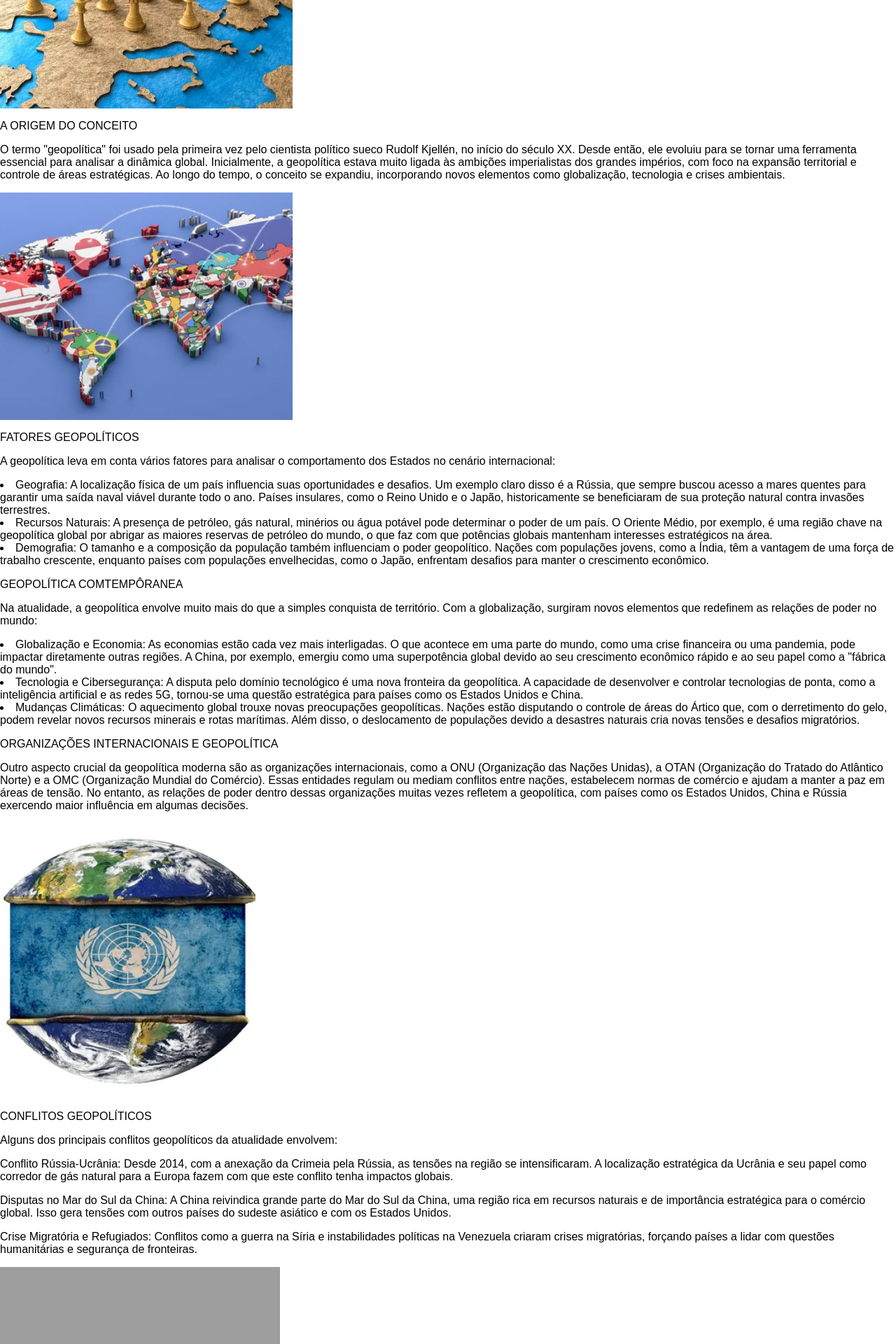
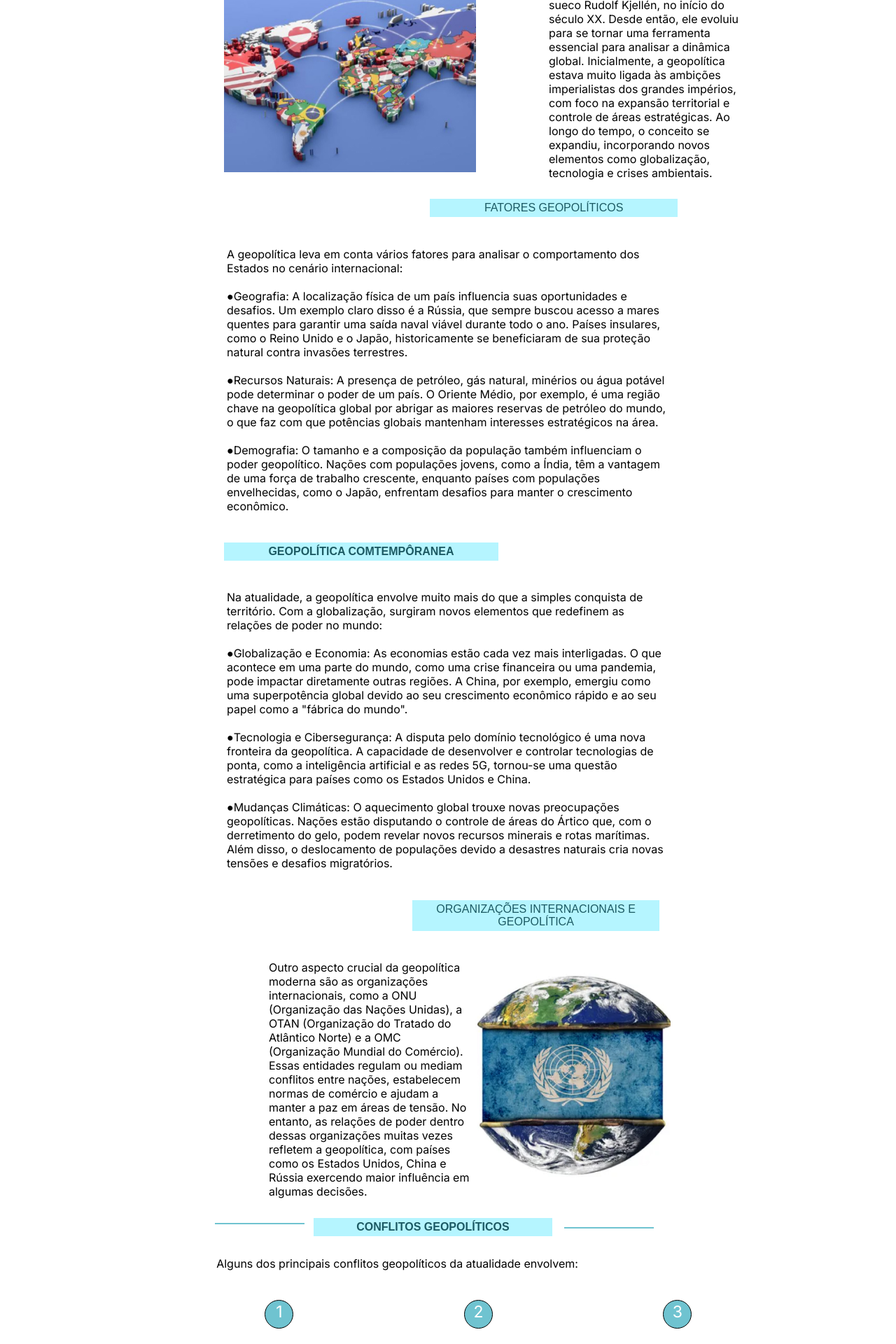
Before and after one commit to RyanHCR/Avante, a PHP site: page /Public/conteudos/geografia/geopolitica.php in a window 1280 px wide. Shown: the part 800-2720 px from the top of the page at 70% size. Run offline with PHP 8.4, Linux system fonts and the light colour scheme; grey boxes are pictures that could not be loaded.

Commit message:
pagina economia - geografia

```diff
--- a/Public/conteudos/geografia/geopolitica.php
+++ b/Public/conteudos/geografia/geopolitica.php
@@ -4,6 +4,7 @@
     <meta name="viewport" content="width=device-width, initial-scale=1.0">
     <title>GEOPOLÍTICA</title>
     <link rel="stylesheet" href="../../../Resources/css/index.css">
+    <link rel="stylesheet" href="../../../Resources/css/geografia.css/geopolitica.css">
 </head>
 <body>
 
@@ -21,39 +22,49 @@
     </div>
 </header>
 
-<img src="../../../Resources/images/imagem1.pngutton-back">VOLTAR</a>
-    <p>Geopolítica é uma área do conhecimento que se dedica ao estudo das relações de poder entre Estados e territórios, bem como a forma como se organizam no sistema-mundo.</p>
-    <p>A geopolítica é um campo de estudo interdisciplinar que examina como fatores geográficos, econômicos e políticos influenciam as relações de poder entre as nações. Esse conceito vai além da simples análise territorial, focando nas estratégias que os países adotam para manter sua soberania, garantir acesso a recursos e se posicionar no cenário internacional. Ao estudar geopolítica, entendemos os motivos por trás de conflitos, alianças e disputas por recursos que moldam o mundo atual.</p>
+<a href="../../materias/geografia.php" class="button-back">VOLTAR</a>
 
-    <p>A geopolítica é um campo de estudo interdisciplinar que examina como fatores geográficos, econômicos e políticos influenciam as relações de poder entre as nações. Esse conceito vai além da simples análise territorial, focando nas estratégias que os países adotam para manter sua soberania, garantir acesso a recursos e se posicionar no cenário internacional. Ao estudar geopolítica, entendemos os motivos por trás de conflitos, alianças e disputas por recursos que moldam o mundo atual.</p>
-    <img src="../../../Resources/images/geopolitica1.jpg">
+<div class="texto1">Geopolítica é uma área do conhecimento que se dedica ao estudo das relações de poder entre Estados e territórios, bem como a forma como se organizam no<br> sistema-mundo.</div>
+<div class="texto2">A geopolítica é um campo de estudo interdisciplinar que examina como fatores geográficos, econômicos e políticos influenciam as relações de poder entre as nações. Esse conceito vai além da simples análise territorial, focando nas estratégias que os países adotam para manter sua soberania, garantir acesso a recursos e se posicionar no cenário internacional. Ao estudar geopolítica, entendemos os motivos por trás de conflitos, alianças e disputas por recursos que moldam o mundo atual.</div>
 
-    <p>A ORIGEM DO CONCEITO</p>
-    <p>O termo "geopolítica" foi usado pela primeira vez pelo cientista político sueco Rudolf Kjellén, no início do século XX. Desde então, ele evoluiu para se tornar uma ferramenta essencial para analisar a dinâmica global. Inicialmente, a geopolítica estava muito ligada às ambições imperialistas dos grandes impérios, com foco na expansão territorial e controle de áreas estratégicas. Ao longo do tempo, o conceito se expandiu, incorporando novos elementos como globalização, tecnologia e crises ambientais.</p>
-    <img src="../../../Resources/images/geopolitica3.jpg">
+<div class="imagem1"><img src="../../../Resources/images/geopolitica1.jpg"></div>
 
-    <p>FATORES GEOPOLÍTICOS</p>
-    <p>A geopolítica leva em conta vários fatores para analisar o comportamento dos Estados no cenário internacional:</p>
-    <li>Geografia: A localização física de um país influencia suas oportunidades e desafios. Um exemplo claro disso é a Rússia, que sempre buscou acesso a mares quentes para garantir uma saída naval viável durante todo o ano. Países insulares, como o Reino Unido e o Japão, historicamente se beneficiaram de sua proteção natural contra invasões terrestres.</li>
-    <li>Recursos Naturais: A presença de petróleo, gás natural, minérios ou água potável pode determinar o poder de um país. O Oriente Médio, por exemplo, é uma região chave na geopolítica global por abrigar as maiores reservas de petróleo do mundo, o que faz com que potências globais mantenham interesses estratégicos na área.</li>
-    <li>Demografia: O tamanho e a composição da população também influenciam o poder geopolítico. Nações com populações jovens, como a Índia, têm a vantagem de uma força de trabalho crescente, enquanto países com populações envelhecidas, como o Japão, enfrentam desafios para manter o crescimento econômico.</li>
+<div class="texto3">A ORIGEM DO CONCEITO</div>
+<div class="texto4">O termo "geopolítica" foi usado pela primeira vez pelo cientista político sueco Rudolf Kjellén, no início do século XX. Desde então, ele evoluiu para se tornar uma ferramenta essencial para analisar a dinâmica global. Inicialmente, a geopolítica estava muito ligada às ambições imperialistas dos grandes impérios, com foco na expansão territorial e controle de áreas estratégicas. Ao longo do tempo, o conceito se expandiu, incorporando novos elementos como globalização, tecnologia e crises ambientais.</div>
+<div class="imagem2"><img src="../../../Resources/images/geopolitica3.jpg"></div>
 
-    <p>GEOPOLÍTICA COMTEMPÔRANEA</p>
-    <p>Na atualidade, a geopolítica envolve muito mais do que a simples conquista de território. Com a globalização, surgiram novos elementos que redefinem as relações de poder no mundo:</p>
-    <li>Globalização e Economia: As economias estão cada vez mais interligadas. O que acontece em uma parte do mundo, como uma crise financeira ou uma pandemia, pode impactar diretamente outras regiões. A China, por exemplo, emergiu como uma superpotência global devido ao seu crescimento econômico rápido e ao seu papel como a "fábrica do mundo".</li>
-    <li>Tecnologia e Cibersegurança: A disputa pelo domínio tecnológico é uma nova fronteira da geopolítica. A capacidade de desenvolver e controlar tecnologias de ponta, como a inteligência artificial e as redes 5G, tornou-se uma questão estratégica para países como os Estados Unidos e China.</li>
-    <li>Mudanças Climáticas: O aquecimento global trouxe novas preocupações geopolíticas. Nações estão disputando o controle de áreas do Ártico que, com o derretimento do gelo, podem revelar novos recursos minerais e rotas marítimas. Além disso, o deslocamento de populações devido a desastres naturais cria novas tensões e desafios migratórios.</li>
+<div class="texto5">FATORES GEOPOLÍTICOS</div>
+<div class="texto6">A geopolítica leva em conta vários fatores para analisar o comportamento dos Estados no cenário internacional:<br><br>
+   &#9679;Geografia: A localização física de um país influencia suas oportunidades e desafios. Um exemplo claro disso é a Rússia, que sempre buscou acesso a mares quentes para garantir uma saída naval viável durante todo o ano. Países insulares, como o Reino Unido e o Japão, historicamente se beneficiaram de sua proteção natural contra invasões terrestres.<br><br>
+   &#9679;Recursos Naturais: A presença de petróleo, gás natural, minérios ou água potável pode determinar o poder de um país. O Oriente Médio, por exemplo, é uma região chave na geopolítica global por abrigar as maiores reservas de petróleo do mundo, o que faz com que potências globais mantenham interesses estratégicos na área.<br><br>
+   &#9679;Demografia: O tamanho e a composição da população também influenciam o poder geopolítico. Nações com populações jovens, como a Índia, têm a vantagem de uma força de trabalho crescente, enquanto países com populações envelhecidas, como o Japão, enfrentam desafios para manter o crescimento econômico.</div>
 
-    <p>ORGANIZAÇÕES INTERNACIONAIS E GEOPOLÍTICA</p>
-    <p>Outro aspecto crucial da geopolítica moderna são as organizações internacionais, como a ONU (Organização das Nações Unidas), a OTAN (Organização do Tratado do Atlântico Norte) e a OMC (Organização Mundial do Comércio). Essas entidades regulam ou mediam conflitos entre nações, estabelecem normas de comércio e ajudam a manter a paz em áreas de tensão. No entanto, as relações de poder dentro dessas organizações muitas vezes refletem a geopolítica, com países como os Estados Unidos, China e Rússia exercendo maior influência em algumas decisões.</p>
-    <img src="../../../Resources/images/geopolitica2.jpg">
+   <div class="texto7">GEOPOLÍTICA COMTEMPÔRANEA</div>
+   <div class="texto8">Na atualidade, a geopolítica envolve muito mais do que a simples conquista de território. Com a globalização, surgiram novos elementos que redefinem as relações de poder no mundo:<br><br>
+   &#9679;Globalização e Economia: As economias estão cada vez mais interligadas. O que acontece em uma parte do mundo, como uma crise financeira ou uma pandemia, pode impactar diretamente outras regiões. A China, por exemplo, emergiu como uma superpotência global devido ao seu crescimento econômico rápido e ao seu papel como a "fábrica do mundo".<br><br>
+   &#9679;Tecnologia e Cibersegurança: A disputa pelo domínio tecnológico é uma nova fronteira da geopolítica. A capacidade de desenvolver e controlar tecnologias de ponta, como a inteligência artificial e as redes 5G, tornou-se uma questão estratégica para países como os Estados Unidos e China.<br><br>
+   &#9679;Mudanças Climáticas: O aquecimento global trouxe novas preocupações geopolíticas. Nações estão disputando o controle de áreas do Ártico que, com o derretimento do gelo, podem revelar novos recursos minerais e rotas marítimas. Além disso, o deslocamento de populações devido a desastres naturais cria novas tensões e desafios migratórios.</div>
 
-    <p>CONFLITOS GEOPOLÍTICOS</p>
-    <p>Alguns dos principais conflitos geopolíticos da atualidade envolvem:</p>
-    <p>Conflito Rússia-Ucrânia: Desde 2014, com a anexação da Crimeia pela Rússia, as tensões na região se intensificaram. A localização estratégica da Ucrânia e seu papel como corredor de gás natural para a Europa fazem com que este conflito tenha impactos globais.</p>
-    <p>Disputas no Mar do Sul da China: A China reivindica grande parte do Mar do Sul da China, uma região rica em recursos naturais e de importância estratégica para o comércio global. Isso gera tensões com outros países do sudeste asiático e com os Estados Unidos.</p>
-    <p>Crise Migratória e Refugiados: Conflitos como a guerra na Síria e instabilidades políticas na Venezuela criaram crises migratórias, forçando países a lidar com questões humanitárias e segurança de fronteiras.</p>
-    <img src="../../../Resources/images/geopolitica4.jpg">
+   <div class="texto9">ORGANIZAÇÕES INTERNACIONAIS E GEOPOLÍTICA</div>
+   <div class="texto10">Outro aspecto crucial da geopolítica moderna são as organizações internacionais, como a ONU (Organização das Nações Unidas), a OTAN (Organização do Tratado do Atlântico Norte) e a OMC (Organização Mundial do Comércio). Essas entidades regulam ou mediam conflitos entre nações, estabelecem normas de comércio e ajudam a manter a paz em áreas de tensão. No entanto, as relações de poder dentro dessas organizações muitas vezes refletem a geopolítica, com países como os Estados Unidos, China e Rússia exercendo maior influência em algumas decisões.</div>
+   <div class="imagem3"><img src="../../../Resources/images/geopolitica2.jpg"></div>
+
+   <div class="linha1">-</div> <!-- Linha colorida -->
+   <div class="texto11">CONFLITOS GEOPOLÍTICOS</div>
+    <div class="linha2">-</div> <!-- Linha colorida -->
+    <div class="texto12">Alguns dos principais conflitos geopolíticos da atualidade envolvem:</div>
+
+<div class="container">
+    <div class="numero1">1</div>
+    <div class="numero2">2</div>
+    <div class="numero3">3</div>
+</div>
+<div class="container2">
+<div class="tabela1">Conflito Rússia-Ucrânia: <br>Desde 2014, com a anexação da Crimeia pela Rússia, as tensões na região se intensificaram. A localização estratégica da Ucrânia e seu papel como corredor de gás natural para a Europa fazem com que este conflito tenha impactos globais.</div>
+<div class="tabela2">Disputas no Mar do Sul da China: A China reivindica grande parte do Mar do Sul da China, uma região rica em recursos naturais e de importância estratégica para o comércio global. Isso gera tensões com outros países do sudeste asiático e com os Estados Unidos.</div>
+<div class="tabela3">Crise Migratória e Refugiados: Conflitos como a guerra na Síria e instabilidades políticas na Venezuela criaram crises migratórias, forçando países a lidar com questões humanitárias e segurança de fronteiras.</div>
+</div>
+<div class="imagem4"><img src="../../../Resources/images/geopolitica4.jpg"></div>
     <p></p>
     <p></p>
     <p></p>
--- /dev/null
+++ b/Resources/css/geografia.css/geopolitica.css
@@ -0,0 +1,236 @@
+@import url('https://fonts.googleapis.com/css2?family=Inter:ital,opsz,wght@0,14..32,100..900;1,14..32,100..900&display=swap');
+.texto1 {
+    background-color: #B5F5FF; /* Cor de fundo do quadrado */
+    color: black; /* Cor do texto */
+    font-weight: bold;
+    padding: 20px; /* Espaçamento interno */
+    width: 48%;
+    height: 50px;
+    margin-left: 25%;
+}
+.texto2{
+    background-color: white; /* Cor de fundo do quadrado */
+    color:black; /* Cor do texto */
+    padding: 4px; /* Espaçamento interno */
+    width: 23%;
+    margin-top: 3%;
+    height: 230px;
+    margin-left: 380px;
+    font-family: "Inter", sans-serif;
+}
+.imagem1 img {
+    margin-left:51%;
+    width: 340px;
+    height: 260px;
+    margin-top: -17%;
+}
+.texto3{
+    background-color: #B5F5FF; /* Cor de fundo do quadrado */
+    color:#1C5A63; /* Cor do texto */
+    padding: 4px; /* Espaçamento interno */
+    text-align: center;
+    width: 30%;
+    margin-top: 3%;
+    font-weight: bold;
+    margin-left:25%;
+}
+.texto4{
+    background-color: white; /* Cor de fundo do quadrado */
+    color:black; /* Cor do texto */
+    padding: 4px; /* Espaçamento interno */
+    width: 23%;
+    margin-top: 3%;
+    height: 230px;
+    margin-left: 780px;
+    font-family: "Inter", sans-serif;
+}
+.imagem2 img {
+    margin-left:25%;
+    width: 360px;
+    height: 260px;
+    margin-top: -16%;
+}
+.texto5{
+    background-color: #B5F5FF; /* Cor de fundo do quadrado */
+    color:#1C5A63; /* Cor do texto */
+    padding: 4px; /* Espaçamento interno */
+    text-align: center;
+    margin-left: 48%;
+    width: 27%;
+    margin-top: 3%;
+}
+.texto6{
+    background-color: white; /* Cor de fundo do quadrado */
+    color:#000000; /* Cor do texto */
+    padding: 4px; /* Espaçamento interno */
+    width: 49%;
+    margin-top: 3%;
+    margin-left:25%;
+    font-family: "Inter", sans-serif;
+}
+.texto7{
+    background-color: #B5F5FF; /* Cor de fundo do quadrado */
+    color:#1C5A63; /* Cor do texto */
+    padding: 4px; /* Espaçamento interno */
+    text-align: center;
+    width: 30%;
+    margin-top: 3%;
+    font-weight: bold;
+    margin-left:25%;
+}
+.texto8{
+    background-color: white; /* Cor de fundo do quadrado */
+    color:#000000; /* Cor do texto */
+    padding: 4px; /* Espaçamento interno */
+    width: 49%;
+    margin-top: 3%;
+    margin-left:25%;
+    font-family: "Inter", sans-serif;
+}
+.texto9{
+    background-color: #B5F5FF; /* Cor de fundo do quadrado */
+    color:#1C5A63; /* Cor do texto */
+    padding: 4px; /* Espaçamento interno */
+    text-align: center;
+    margin-left: 46%;
+    width: 27%;
+    margin-top: 3%;
+}
+.texto10{
+    background-color: white; /* Cor de fundo do quadrado */
+    color:black; /* Cor do texto */
+    padding: 4px; /* Espaçamento interno */
+    width: 23%;
+    margin-top: 3%;
+    height: 230px;
+    margin-left: 380px;
+    font-family: "Inter", sans-serif;
+}
+.imagem3 img {
+    margin-left:53%;
+    width: 280px;
+    height: 320px;
+    margin-top: -18%;
+}
+.linha1 {
+    height: 2px; /* Altura da linha */
+    background-color: #6FC3D0; /* Cor da linha */
+    margin: 10px 0; /* Espaço acima e abaixo da linha */
+    color:white;
+    margin-top: 4%;
+    width: 10%;
+    margin-left: 24%;
+}
+.texto11{
+    background-color: #B5F5FF; /* Cor de fundo do quadrado */
+    color:#1C5A63; /* Cor do texto */
+    padding: 4px; /* Espaçamento interno */
+    text-align: center;
+    width: 26%;
+    margin-top: -1.5%;
+    font-weight: bold;
+    margin-left: 35%;
+}
+.linha2 {
+    height: 2px; /* Altura da linha */
+    background-color: #6FC3D0; /* Cor da linha */
+    margin: 10px 0; /* Espaço acima e abaixo da linha */
+    color:white;
+    margin-top: -1%;
+    width: 10%;
+    margin-left:63%;
+}
+.texto12 {
+    margin-left:24%;
+    margin-top: 3%;
+    font-family: "Inter", sans-serif;
+    padding: 2px; /* Espaçamento interno da div */
+}
+.container {
+    display: flex;
+    justify-content: space-between; /* Espaçamento igual entre os elementos */
+    align-items: center; /* Alinha os itens verticalmente */
+    background-color: white;
+    width: 610px;
+    margin-left: 28%;
+}
+.numero1 {
+    background-color: #6FC3D0; /* Cor de fundo do quadrado */
+    color: white; /* Cor do texto */
+    padding: 2px; /* Espaçamento interno */
+    width: 35px;
+    height: 35px;
+    border-radius: 70%;
+    text-align: center;
+    font-family: "Inter", sans-serif;
+    font-size: 23px;
+    border: 0.4px solid black;
+    margin-top: 20px;
+}
+.numero2 {
+    background-color: #6FC3D0; /* Cor de fundo do quadrado */
+    color: white; /* Cor do texto */
+    padding: 2px; /* Espaçamento interno */
+    width: 35px;
+    height: 35px;
+    border-radius: 70%;
+    text-align: center;
+    font-family: "Inter", sans-serif;
+    font-size: 23px;
+    border: 0.4px solid black;
+    margin-top: 20px;
+}
+.numero3 {
+    background-color: #6FC3D0; /* Cor de fundo do quadrado */
+    color: white; /* Cor do texto */
+    padding: 2px; /* Espaçamento interno */
+    width: 35px;
+    height: 35px;
+    border-radius: 70%;
+    text-align: center;
+    font-family: "Inter", sans-serif;
+    font-size: 23px;
+    border: 0.4px solid black;
+    margin-top: 20px;
+}
+.container2 {
+    display: flex;
+    justify-content: space-between; /* Espaçamento igual entre os elementos */
+    align-items: center; /* Alinha os itens verticalmente */
+    background-color: white;
+    width: 90%;
+    height: 38%;
+    margin-left: -13%;
+}
+.tabela1 {
+    background-color:#DEFAFF;
+    height: 210px;
+    width: 18%;
+    border-radius: 10%;
+    font-family: "Inter", sans-serif;
+    border: 9px solid #DEFAFF;
+    margin-left: 40%;
+}
+.tabela2 {
+    background-color:#DEFAFF;
+    height: 210px;
+    width: 18%;
+    border-radius: 8%;
+    font-family: "Inter", sans-serif;
+    border: 9px solid #DEFAFF;
+    margin-left: -10%;
+}
+.tabela3 {
+    background-color:#DEFAFF;
+    height: 210px;
+    width: 18%;
+    border-radius: 8%;
+    font-family: "Inter", sans-serif;
+    border: 9px solid #DEFAFF;
+    margin-left: -10%;
+}
+.imagem4 img {
+width:700px;
+height:340px;
+margin-left: 27%;
+}
```
Also changed, not shown: Resources/css/geografia.css/regionalização.css (line endings or trailing spaces).
